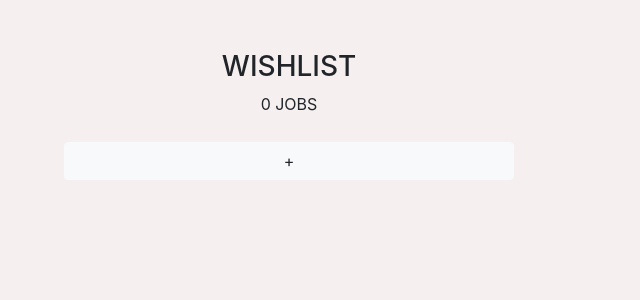
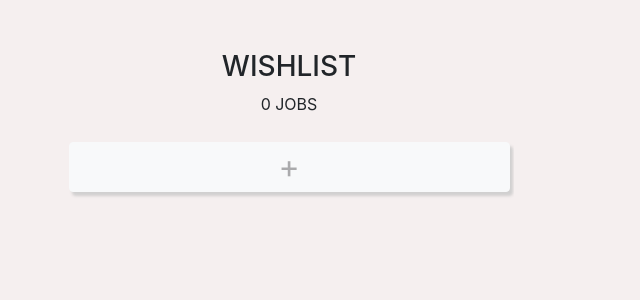
Before and after one commit to VeronikaHar/wishlist, a React (Create React App) app: page / in a window 1280 px wide. Shown: the top 300 px of the page, without its empty margins (0-640 px from the left). Built offline with nearby package versions, Linux system fonts and the light colour scheme.

Commit message:
Update style.

```diff
--- a/src/App.css
+++ b/src/App.css
@@ -4,13 +4,27 @@
 }
 
 .btn {
-  width: 100%;
+  width: 98%;
   margin: 10px 0;
+}
+
+.add-btn {
+  color: #aaaaac;
+  font-size: 32px;
+  box-shadow: 3px 4px 3px #d1d0d0;
+  padding: 0;
+}
+
+.add-btn:hover,
+.add-btn:focus,
+.add-btn:active {
+  outline: none;
+  background-color: #f8f9fa;
 }
 
 .card {
   padding: 0 20px;
-  margin: 20px 0;
+  margin: 10px 0;
   color: rgb(250, 250, 250, 0.9);
 }
 
--- a/src/components/JobCard.js
+++ b/src/components/JobCard.js
@@ -32,7 +32,7 @@ const JobCard = (props) => {
             width="1em"
             height="1em"
             viewBox="0 0 16 16"
-            class="bi bi-trash"
+            className="bi bi-trash"
             fill="currentColor"
             xmlns="http://www.w3.org/2000/svg"
           >
--- a/src/components/MainView.js
+++ b/src/components/MainView.js
@@ -17,8 +17,8 @@ function MainView() {
   };
 
   const deleteJob = (job) => {
-      let arrId=jobs.indexOf(job);
-      jobs.splice(arrId, 1)
+    let arrId = jobs.indexOf(job);
+    jobs.splice(arrId, 1);
     setJobs([...jobs]);
   };
 
@@ -28,7 +28,9 @@ function MainView() {
       <p>
         {jobs.length} {jobs.length === 1 ? "JOB" : "JOBS"}
       </p>
-      <Button variant="light" onClick={showModal}>+</Button>
+      <Button className="add-btn" variant="light" onClick={showModal}>
+        +
+      </Button>
       <AddJobModal
         modalShow={modalShow}
         closeModal={closeModal}
```
